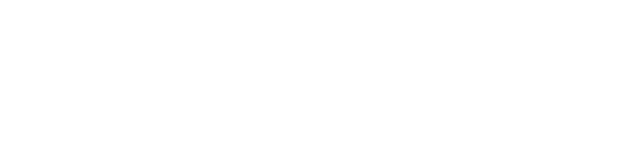
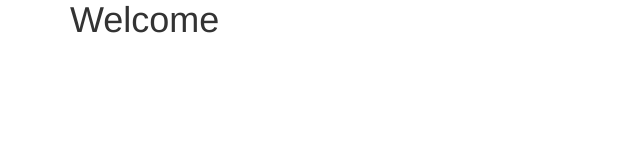
Before and after one commit to austin-thesing/designxdevelop, a plain HTML site: page index.html in a window 1280 px wide. Shown: the whole page, without its empty margins (0-640 px from the left). Drawn offline with nearby package versions, Linux system fonts and the light colour scheme.

Commit message:
bootstrap test

```diff
--- a/index.html
+++ b/index.html
@@ -7,13 +7,21 @@
     <link rel="stylesheet" href="css/custom.css" media="screen" title="no title" charset="utf-8">
     <!-- Uncomment for Production -->
     <!-- <link rel="stylesheet" href="https://maxcdn.bootstrapcdn.com/bootstrap/3.3.6/css/bootstrap.min.css" integrity="sha384-1q8mTJOASx8j1Au+a5WDVnPi2lkFfwwEAa8hDDdjZlpLegxhjVME1fgjWPGmkzs7" crossorigin="anonymous"> -->
-
-
   </head>
   <body>
+    <div class="container">
+      <div class="row">
+        <div class="col-md-12">
+          <h1 class="media media-heading">Welcome</h1>
+        </div>
+      </div>
+    </div>
+
+    <!-- Bootstrap JS & JQuery  -->
     <script src="https://ajax.googleapis.com/ajax/libs/jquery/1.11.3/jquery.min.js"></script>
     <script src="js/bootstrap.min.js"></script>
     <!-- Uncomment for Production -->
     <!-- <script src="https://maxcdn.bootstrapcdn.com/bootstrap/3.3.6/js/bootstrap.min.js" integrity="sha384-0mSbJDEHialfmuBBQP6A4Qrprq5OVfW37PRR3j5ELqxss1yVqOtnepnHVP9aJ7xS" crossorigin="anonymous"></script> -->
+    <!-- End JS Declarations -->
   </body>
 </html>
```
